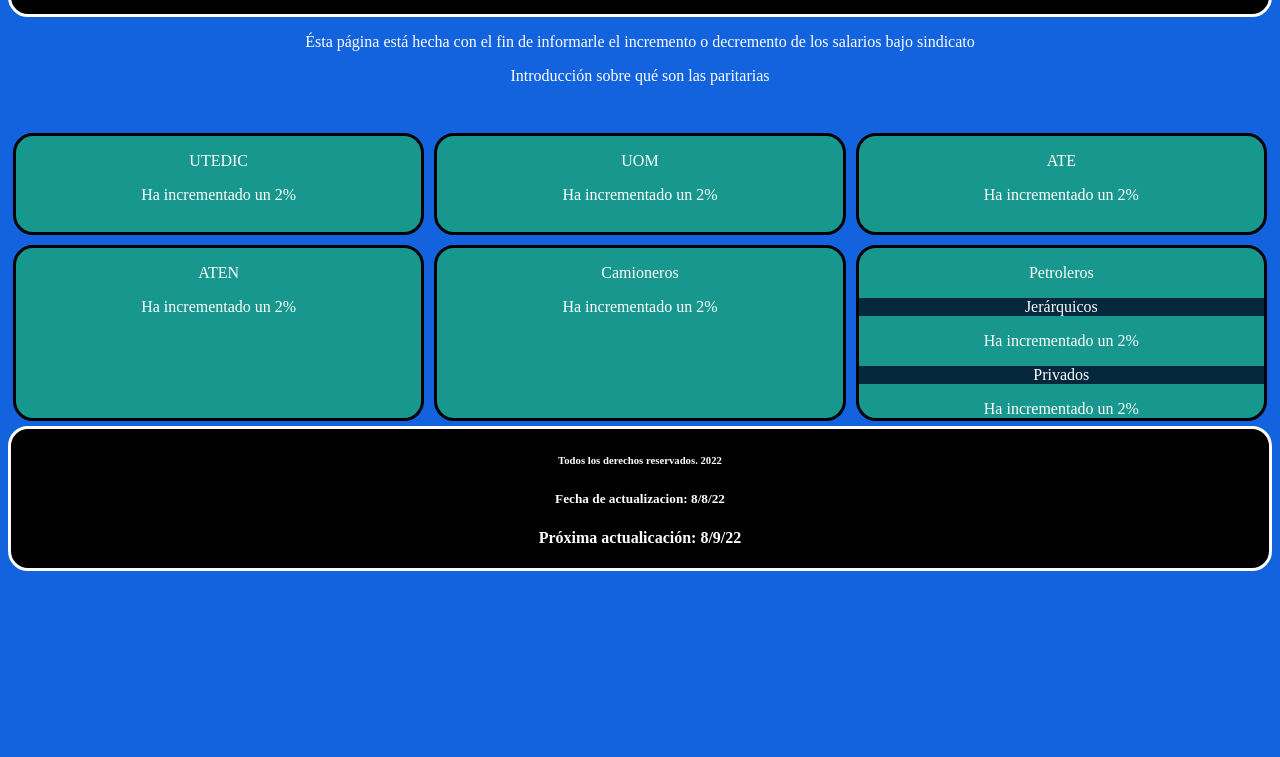
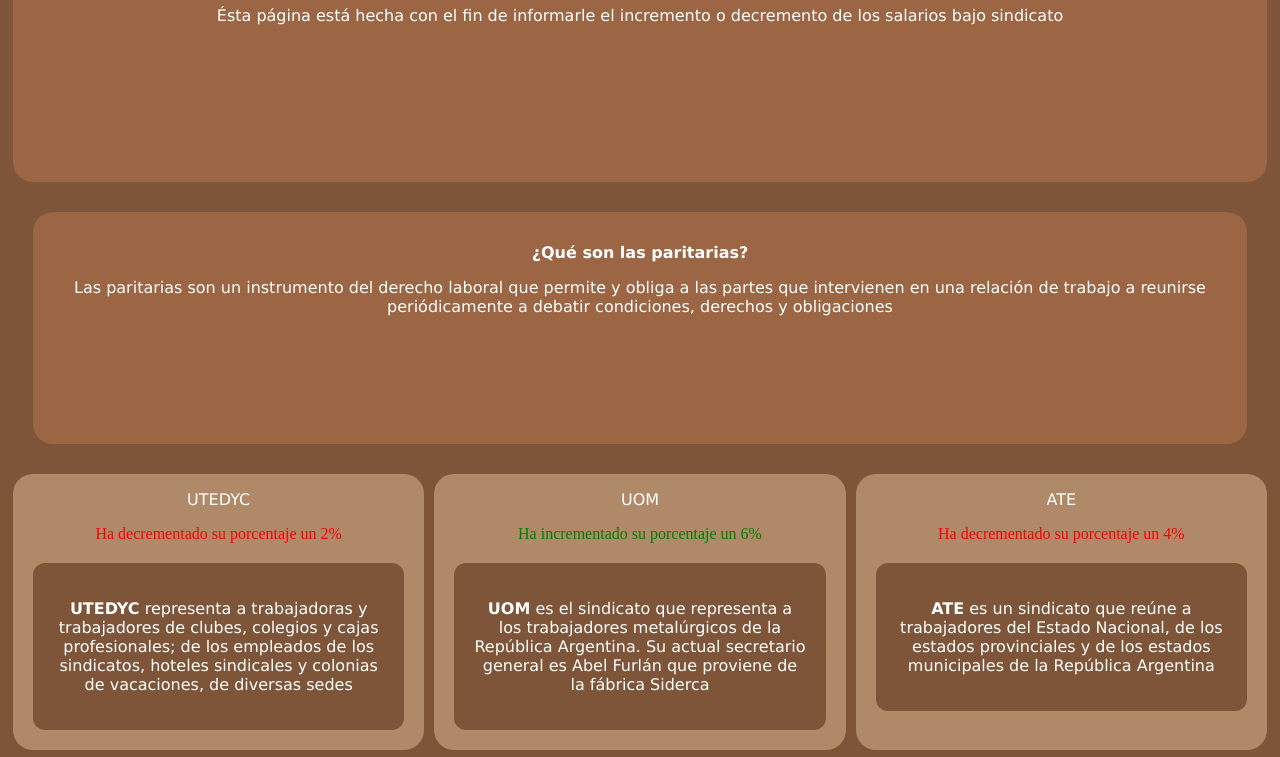
Before and after one commit to yuuso013/calculo_sindicato, a plain HTML site: page index.html in a window 1280 px wide. Shown: the part 103-860 px from the top of the page. Before the commit the page ends 800 px from the top, so only its background shows below. Drawn offline with Linux system fonts and the light colour scheme.

Commit message:
estilo cambiado y divs actualizados

```diff
--- a/css/estilos.css
+++ b/css/estilos.css
@@ -1,5 +1,5 @@
 body {
-    background-color: #1363DF;
+    background-color: #7f5539;
 }
 
 .container {
@@ -18,11 +18,11 @@
 h1 {
     font-family:'Roboto';
     color: white;
-    background-color: black;
+
 }
 
 p {
-    font-family: 'Times New Roman', Times, serif;
+    font-family:'Lucida Sans', 'Lucida Sans Regular', 'Lucida Grande', 'Lucida Sans Unicode', Geneva, Verdana, sans-serif;
     color: white;
 }
 
@@ -32,78 +32,91 @@
 
 .presentacion {
     color: white;
-    background-color: black;
+    background-color: #9c6644;
     grid-area: presentacion;
     text-align: center;
-    border-style:solid;
     border-radius: 20px;
+    margin: 5px;
+    padding: 15px;
 }
 
 .texto_presentacion {
     grid-area: texto_presentacion;
     text-align: center;
+    background-color: #9c6644;
+    border-radius: 20px;
+    margin: 25px;
+    padding: 15px;
 }
 
 .boton1 {
-    background-color: #18978F;
+    background-color: #b08968;
     grid-area: boton1;
     text-align: center;
-    border-style: solid;
     border-radius: 20px;
     margin: 5px;
 }
-.contorno {
-    background-color: #06283D;
-}
 
 .boton2 {
-    background-color: #18978F;
+    background-color: #b08968;
     grid-area: boton2;
     text-align: center;
-    border-style:solid;
     border-radius: 20px;
     margin: 5px;
 }
 
 .boton3 {
-    background-color: #18978F;
+    background-color: #b08968;
     grid-area: boton3;
     text-align: center;
-    border-style:solid;
     border-radius: 20px;
     margin: 5px;
 }
 
 .boton4 {
-    background-color: #18978F;
+    background-color: #b08968;
     grid-area: boton4;
     text-align: center;
-    border-style:solid;
     border-radius: 20px;
     margin: 5px;
 }
 
 .boton5 {
-    background-color: #18978F;
+    background-color: #b08968;
     grid-area: boton5;
     text-align: center;
-    border-style: solid;
     border-radius: 20px;
     margin: 5px;
 }
 
 .boton6 {
-    background-color: #18978F;
+    background-color: #b08968;
     grid-area: boton6;
     text-align: center;
-    border-style: solid;
     border-radius: 20px;
     margin: 5px;
 }
+
+.contorno {
+    background-color: #9c6644;
+    border-radius: 12px;
+    padding: 5px;
+    margin: 2px;
+}
+
+.inf-sindicato {
+    color: white;
+    background-color: #7f5539;
+    border-radius: 12px;
+    padding: 20px;
+    margin: 20px ;
+}
+
 footer {
     color: white;
-    background-color: black;
+    background-color: #9c6644;
     text-align: center;
-    border-style:solid;
+    padding: 9px;
+    margin: 6px;
     border-radius: 20px;
 }
--- a/index.html
+++ b/index.html
@@ -13,47 +13,63 @@
 
         <div class="presentacion">
             <h1>Bienvenidos!</h1>
+            <p>Ésta página está hecha con el fin de informarle el incremento o decremento de los salarios bajo sindicato</p>
         </div>
 
         <div class="texto_presentacion">
-            <p>Ésta página está hecha con el fin de informarle el incremento o decremento de los salarios bajo sindicato</p>
-            <p>Introducción sobre qué son las paritarias</p>
+            <p> <strong> ¿Qué son las paritarias? </strong> </p>
+            <p>Las paritarias son un instrumento del derecho laboral que permite y obliga a las partes que intervienen en una relación de trabajo a reunirse periódicamente a debatir condiciones, derechos y obligaciones</p>
         </div>
 
         <!-- <div class="boton"> -->
 
             <div class="boton1">
-                <p>UTEDIC</p>
-                <div class="letra">
-                    Ha incrementado un 2%
+                <p>UTEDYC</p>
+                <div class="letra" style="color:red;">
+                    Ha decrementado su porcentaje un 2%
+                </div>
+                <div class="inf-sindicato">
+                   <p> <strong>UTEDYC</strong>  representa a trabajadoras y trabajadores de clubes, colegios y cajas profesionales; de los empleados de los sindicatos, hoteles sindicales y colonias de vacaciones, de diversas sedes</p>
                 </div>
             </div>
 
             <div class="boton2">
                 <p>UOM</p>
-                <div class="letra">
-                    Ha incrementado un 2%
+                <div class="letra" style="color:green;">
+                    Ha incrementado su porcentaje un 6%
+                </div>
+                <div class="inf-sindicato">
+                    <p> <strong>UOM</strong>  es el sindicato que representa a los trabajadores metalúrgicos de la República Argentina. Su actual secretario general es Abel Furlán que proviene de la fábrica Siderca</p>
                 </div>
             </div>
 
             <div class="boton3">
                 <p>ATE</p>
-                <div class="letra">
-                    Ha incrementado un 2%
+                <div class="letra" style="color:red;">
+                    Ha decrementado su porcentaje un 4%
+                </div>
+                <div class="inf-sindicato">
+                    <p> <strong>ATE</strong> es un sindicato que reúne a trabajadores del Estado Nacional, de los estados provinciales y de los estados municipales de la República Argentina</p>
                 </div>
             </div>
 
             <div class="boton4">
                 <p>ATEN</p>
                 <div class="letra">
-                    Ha incrementado un 2%
+                    Ha mantenido su porcentaje
+                </div>
+                <div class="inf-sindicato">
+                    <p> <strong>La ATEN</strong> es la Asociación Argentina de Terapeutas de Neurodesarrollo que nuclea a kinesiólogos, terapistas físicos, fisioterapeutas, terapistas ocupacionales, fonoaudiólogos y médicos que hayan completado el Curso Básico de Neurodesarrollo Pediátrico o Adulto</p>
                 </div>
             </div>
 
             <div class="boton5">
                 <p>Camioneros</p>
-                <div class="letra">
-                    Ha incrementado un 2%
+                <div class="letra" style="color:green;">
+                    Ha incrementado su porcentaje un 5%
+                </div>
+                <div class="inf-sindicato">
+                    <p>La Federación Nacional de Trabajadores Camioneros es el sindicato de los camioneros y obreros del transporte automotor de cargas, logística y servicios.</p>
                 </div>
             </div>
 
@@ -61,12 +77,16 @@
                 <p>Petroleros</p>
                 <div class="letra">
                     <p class="contorno">Jerárquicos</p>
-                    Ha incrementado un 2%
-                    </div>
+                    <p style="color:green;"> Ha incrementado su porcentaje un 2%</p>
+                    </div><br/>
                 <div class="letra">
                     <p class="contorno">Privados</p>
-                    Ha incrementado un 2%
+                    <p >Ha mantenido su porcentaje </p>
                 </div>
+                <div class="inf-sindicato">
+                    <p>La obra social jerárquica & privada de petroleros incluye a los mismos brindandoles prestaciones de prevención, diagnóstico, tratamiento médico y odontológico, urgencias, traslados, atención domiciliaria y medicamentos</p>
+                </div>
+
             </div>
 
         </div>
@@ -76,9 +96,7 @@
     <footer>
         <h6>
             Todos los derechos reservados. 2022
-        </h6>
-        <h5>Fecha de actualizacion: 8/8/22</h5>
-        <h4>Próxima actualicación: 8/9/22</h4>
+        </h6><br/>
     </footer>
 
 </body>
```
